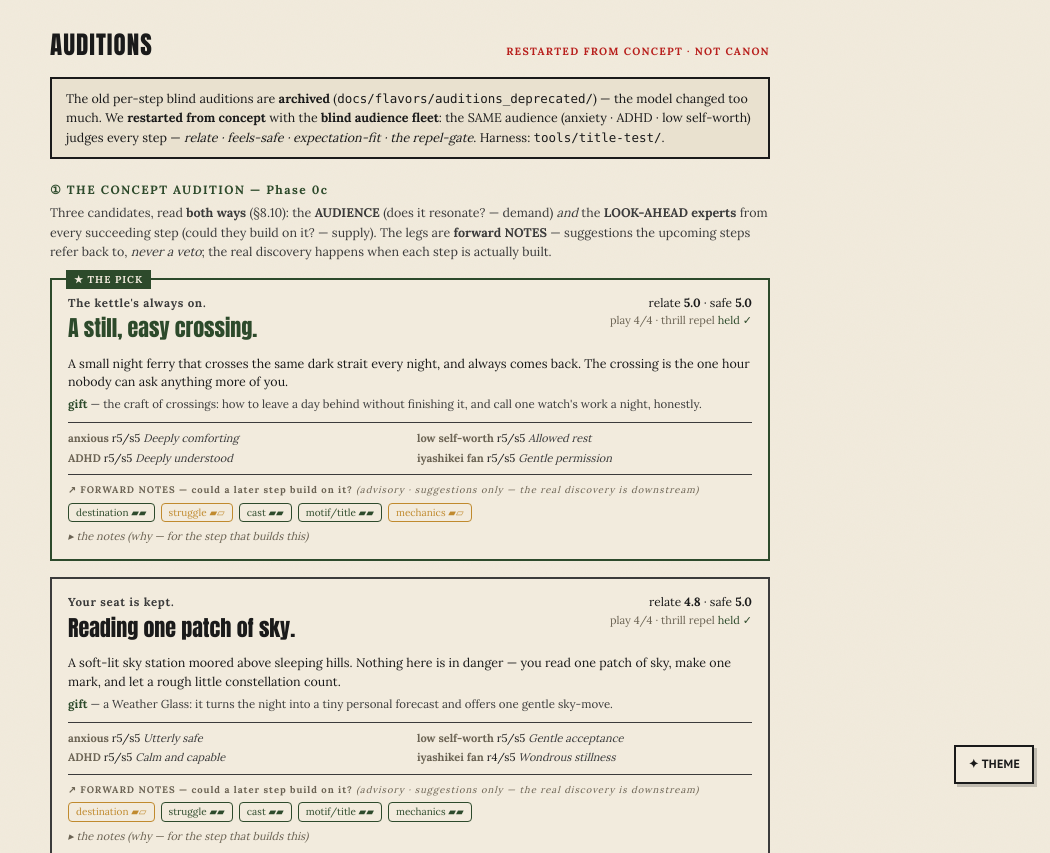
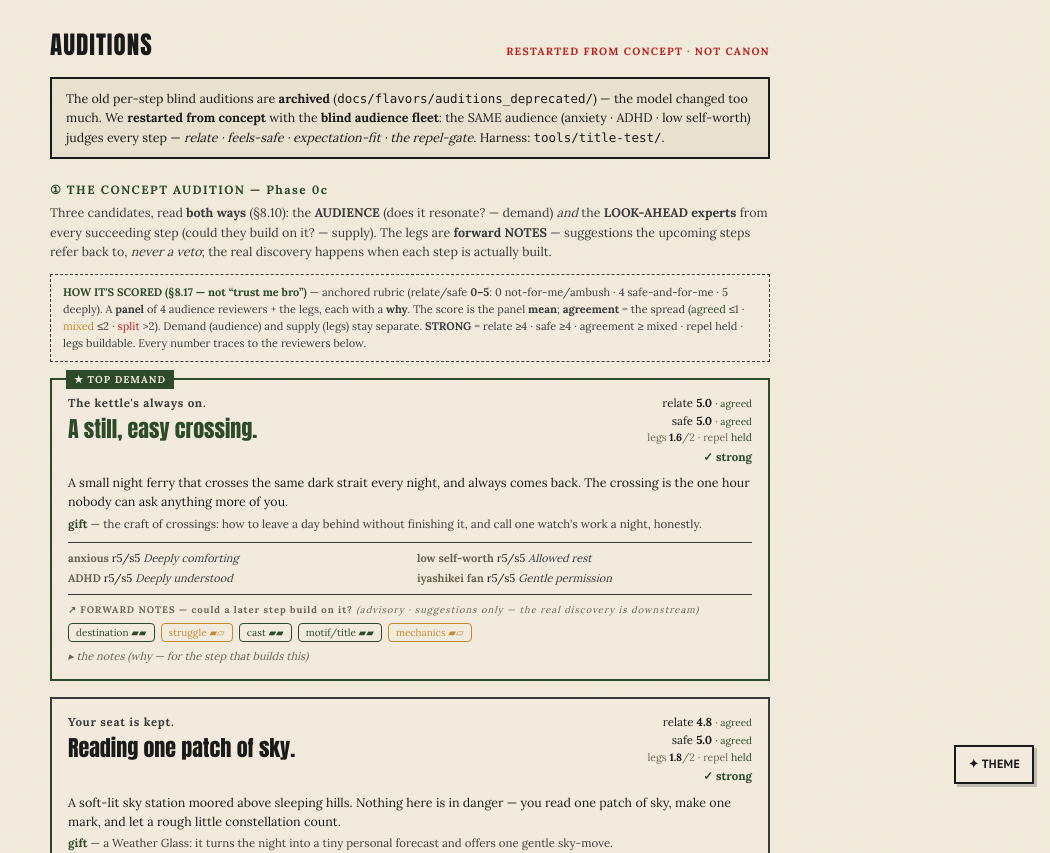
Before and after one commit to cybervaldez/myliar-website, a Next.js app: page /auditions in a window 1280 px wide. Shown: the top 853 px of the page, without its empty margins (230-1280 px from the left). Built offline with nearby package versions, Linux system fonts and the light colour scheme.

Commit message:
deploy: sync website/ from monorepo @ 59c5270

```diff
--- a/app/auditions/page.tsx
+++ b/app/auditions/page.tsx
@@ -18,6 +18,12 @@ const LEG_EXPERTS = Object.keys(D.legs || {});
 const LEG_LABEL: Record<string, string> = { destination: "destination", struggle: "struggle", cast: "cast", motif_title: "motif/title", mechanics: "mechanics" };
 const getLeg = (e: string, i: number) => (D.legs?.[e] || []).find((r) => r.index === i);
 const legColor = (v: string) => (v === "load-bearing" ? "var(--forest)" : v === "hairline" ? "#c08a2e" : "var(--spot-red)");
+// the SCORING SYSTEM (§8.17): panel mean + AGREEMENT (the spread), demand ⟂ supply, traceable
+const spread = (i: number, key: "relate" | "feelsSafe") => { const vs = TARGET.map((p) => get(p, i)?.[key] ?? 0); return Math.max(...vs) - Math.min(...vs); };
+const agree = (s: number) => (s <= 1 ? "agreed" : s <= 2 ? "mixed" : "split");
+const agreeCol = (s: number) => (s <= 1 ? "var(--forest)" : s <= 2 ? "#c08a2e" : "var(--spot-red)");
+const LEGV: Record<string, number> = { "load-bearing": 2, hairline: 1, hollow: 0 };
+const legMean = (i: number) => { const vs = LEG_EXPERTS.map((e) => LEGV[getLeg(e, i)?.canBuild ?? "hollow"]); return vs.length ? vs.reduce((a, b) => a + b, 0) / vs.length : 0; };
 
 const ink = "var(--ink)", soft = "var(--ink-soft)", paper = "var(--paper)", shade = "var(--paper-shade)", forest = "var(--forest)", margin = "var(--margin-ink)", red = "var(--spot-red)";
 
@@ -37,22 +43,33 @@ export default function AuditionsPage() {
       </div>
 
       <div style={{ fontFamily: "var(--theme-body)", fontSize: 12, fontWeight: 700, letterSpacing: ".12em", color: forest, marginBottom: 4 }}>① THE CONCEPT AUDITION — Phase 0c</div>
-      <p style={{ fontSize: 12.5, color: soft, margin: "0 0 16px" }}>Three candidates, read <b>both ways</b> (§8.10): the <b>AUDIENCE</b> (does it resonate? — demand) <i>and</i> the <b>LOOK-AHEAD experts</b> from every succeeding step (could they build on it? — supply). The legs are <b>forward NOTES</b> — suggestions the upcoming steps refer back to, <i>never a veto</i>; the real discovery happens when each step is actually built.</p>
+      <p style={{ fontSize: 12.5, color: soft, margin: "0 0 12px" }}>Three candidates, read <b>both ways</b> (§8.10): the <b>AUDIENCE</b> (does it resonate? — demand) <i>and</i> the <b>LOOK-AHEAD experts</b> from every succeeding step (could they build on it? — supply). The legs are <b>forward NOTES</b> — suggestions the upcoming steps refer back to, <i>never a veto</i>; the real discovery happens when each step is actually built.</p>
+      <div style={{ border: `1px dashed var(--ink-soft)`, background: paper, padding: "9px 12px", fontSize: 11, color: soft, lineHeight: 1.55, margin: "0 0 16px" }}>
+        <b style={{ color: forest }}>HOW IT&apos;S SCORED (§8.17 — not &ldquo;trust me bro&rdquo;)</b> — anchored rubric (relate/safe <b>0–5</b>: 0 not-for-me/ambush · 4 safe-and-for-me · 5 deeply). A <b>panel</b> of 4 audience reviewers + the legs, each with a <b>why</b>. The score is the panel <b>mean</b>; <b>agreement</b> = the spread (<span style={{ color: forest }}>agreed</span> ≤1 · <span style={{ color: "#c08a2e" }}>mixed</span> ≤2 · <span style={{ color: red }}>split</span> &gt;2). Demand (audience) and supply (legs) stay separate. <b>STRONG</b> = relate ≥4 · safe ≥4 · agreement ≥ mixed · repel held · legs buildable. Every number traces to the reviewers below.
+      </div>
 
       {ranked.map(({ c, i }) => {
         const won = c.id === winnerId;
         const thr = get("thrill_seeker", i);
         return (
           <section key={c.id} style={{ border: `2px solid ${won ? forest : "var(--ink-soft)"}`, background: paper, marginBottom: 16, padding: "14px 16px", position: "relative" }}>
-            {won && <span style={{ position: "absolute", top: -10, left: 14, background: forest, color: paper, fontSize: 10, fontWeight: 700, letterSpacing: ".1em", padding: "2px 8px", fontFamily: "var(--theme-body)" }}>★ THE PICK</span>}
+            {won && <span style={{ position: "absolute", top: -10, left: 14, background: forest, color: paper, fontSize: 10, fontWeight: 700, letterSpacing: ".1em", padding: "2px 8px", fontFamily: "var(--theme-body)" }}>★ TOP DEMAND</span>}
             <div style={{ display: "flex", justifyContent: "space-between", alignItems: "flex-start", flexWrap: "wrap", gap: 12 }}>
               <div>
                 <div style={{ fontFamily: "var(--theme-body)", fontSize: 11.5, fontWeight: 700, letterSpacing: ".06em", color: soft }}>{c.t1}</div>
                 <div style={{ fontFamily: "var(--theme-display)", fontSize: 22, color: won ? forest : ink }}>{c.t2}</div>
               </div>
-              <div style={{ textAlign: "right", fontSize: 12 }}>
-                <div>relate <b style={{ color: ink }}>{avg(i, "relate")}</b> · safe <b style={{ color: ink }}>{avg(i, "feelsSafe")}</b></div>
-                <div style={{ fontSize: 11, color: margin }}>play {TARGET.filter((p) => get(p, i)?.wouldPlay).length}/4 · thrill repel {thr?.wouldPlay ? <span style={{ color: red }}>tapped ⚠</span> : <span style={{ color: forest }}>held ✓</span>}</div>
+              <div style={{ textAlign: "right", fontSize: 11.5, minWidth: 158 }}>
+                {(() => {
+                  const sr = spread(i, "relate"), ss = spread(i, "feelsSafe"), lm = legMean(i), repelHeld = !thr?.wouldPlay;
+                  const strong = +avg(i, "relate") >= 4 && +avg(i, "feelsSafe") >= 4 && Math.max(sr, ss) <= 2 && repelHeld && lm >= 1;
+                  return (<>
+                    <div>relate <b style={{ color: ink }}>{avg(i, "relate")}</b> <span style={{ color: agreeCol(sr), fontSize: 10 }}>· {agree(sr)}</span></div>
+                    <div>safe <b style={{ color: ink }}>{avg(i, "feelsSafe")}</b> <span style={{ color: agreeCol(ss), fontSize: 10 }}>· {agree(ss)}</span></div>
+                    <div style={{ fontSize: 10.5, color: margin }}>legs <b style={{ color: ink }}>{lm.toFixed(1)}</b>/2 · repel {repelHeld ? <span style={{ color: forest }}>held</span> : <span style={{ color: red }}>tapped</span>}</div>
+                    <div style={{ fontWeight: 700, marginTop: 2, color: strong ? forest : "#c08a2e" }}>{strong ? "✓ strong" : "⚑ flagged"}</div>
+                  </>);
+                })()}
               </div>
             </div>
             <p style={{ fontSize: 12.5, color: ink, margin: "8px 0 4px", lineHeight: 1.5 }}>{c.world}</p>
```
